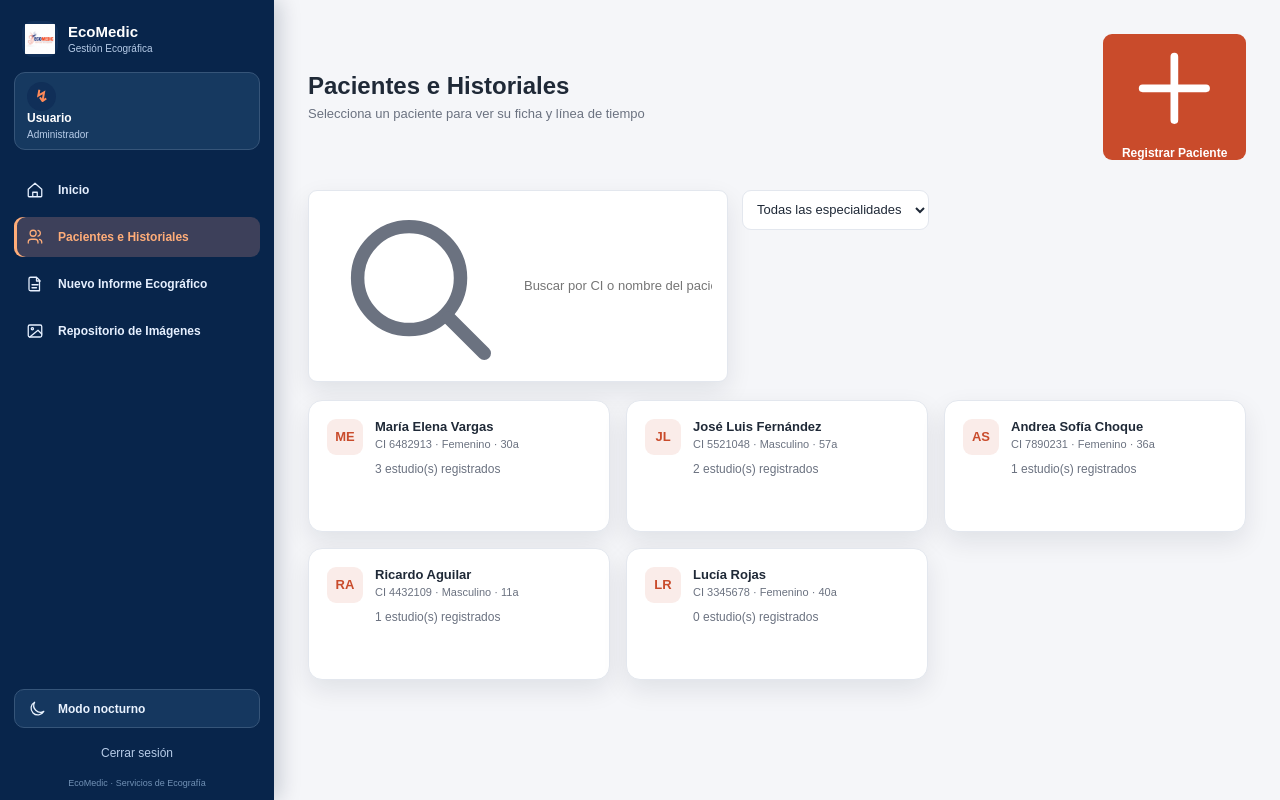
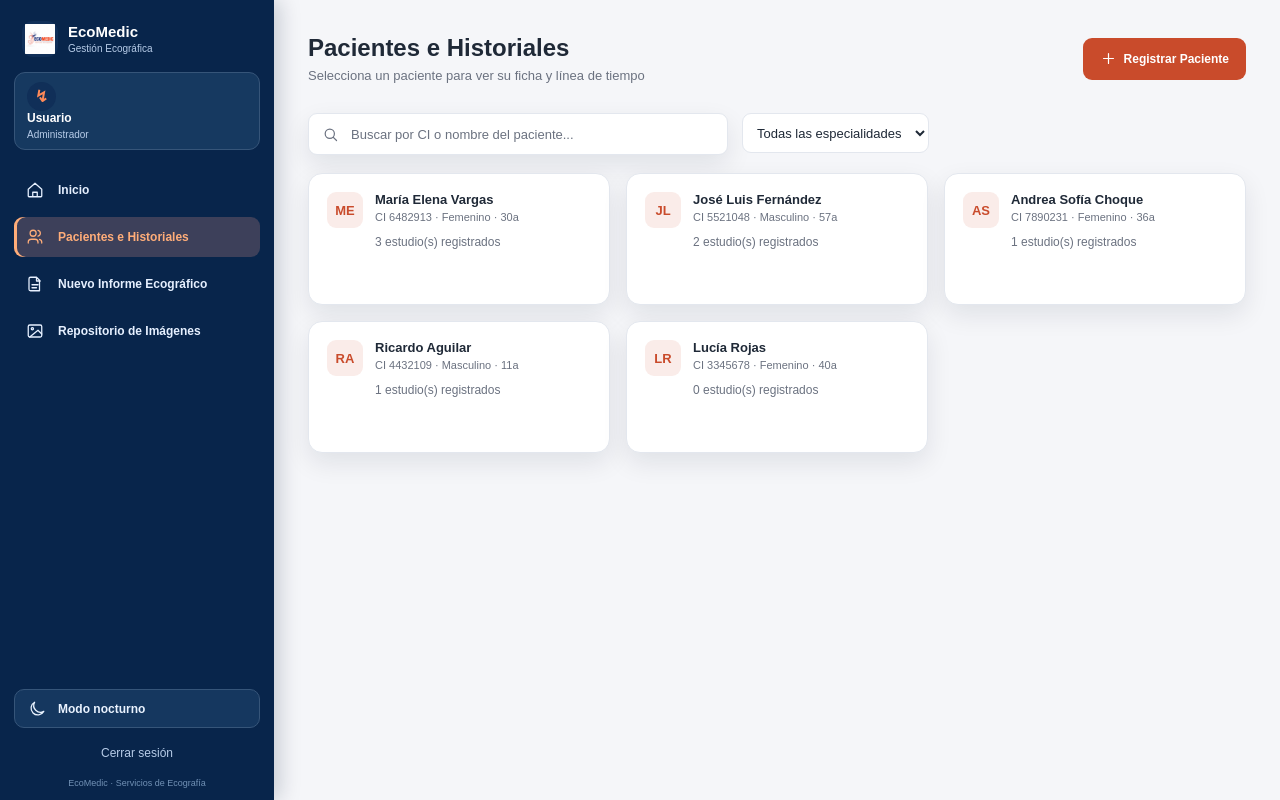
Before and after one commit to Emsof26/web-ecomedic, a React (Vite) app in the folder web-comedic/: page /pacientes in a window 1280 px wide. Built offline with nearby package versions, Linux system fonts and the light colour scheme.

Commit message:
ui: refine patient hover states and consistent SVG controls

```diff
--- a/web-comedic/src/pages/patients/PatientsHistoryPage.css
+++ b/web-comedic/src/pages/patients/PatientsHistoryPage.css
@@ -1,281 +1,54 @@
-.patients-page {
-  min-height: 100vh;
-  background: var(--app-background);
-}
+.patients-page { min-height: 100vh; background: var(--app-background); }
+.patients-page__content { min-height: 100vh; margin-left: 274px; padding: 34px 34px 60px; color: var(--text-primary); }
+.patients-page__header { display: flex; align-items: center; justify-content: space-between; gap: 24px; margin-bottom: 30px; }
+.patients-page__header h1 { margin: 0 0 6px; color: var(--text-primary); font-size: 24px; font-weight: 700; }
+.patients-page__header p { margin: 0; color: var(--text-secondary); font-size: 13px; }
 
-.patients-page__content {
-  min-height: 100vh;
-  margin-left: 274px;
-  padding: 34px 34px 60px;
-  color: var(--text-primary);
-}
+.patients-page__register { display: inline-flex; align-items: center; justify-content: center; gap: 7px; min-height: 42px; padding: 0 17px; align-self: center; border: 0; border-radius: 9px; background: var(--accent); color: #fff; font: inherit; font-size: 12px; font-weight: 700; cursor: pointer; }
+.patients-page__register svg { width: 17px; height: 17px; }
+.patients-page__register:hover { background: var(--accent-hover); transform: translateY(-1px); }
 
-.patients-page__header {
-  display: flex;
-  align-items: center;
-  justify-content: space-between;
-  gap: 24px;
-  margin-bottom: 30px;
-}
+.patients-page__read-only { display: flex; align-items: flex-start; gap: 8px; padding: 11px 14px; border: 1px solid var(--notice-border); border-radius: 9px; background: var(--notice-background); color: var(--text-primary); font-size: 13px; }
+.patients-page__read-only svg { width: 17px; height: 17px; flex: 0 0 17px; color: var(--accent); }
 
-.patients-page__header h1 {
-  margin: 0 0 6px;
-  color: var(--text-primary);
-  font-size: 24px;
-  font-weight: 700;
-}
+.patients-page__filters { display: flex; gap: 14px; margin: 0 0 18px; }
+.patients-page__filters label { width: min(100%, 420px); display: flex; align-items: center; gap: 10px; padding: 0 13px; border: 1px solid var(--border); border-radius: 9px; background: var(--surface); color: var(--text-secondary); box-shadow: var(--shadow); }
+.patients-page__filters label svg { width: 17px; height: 17px; flex: 0 0 17px; }
+.patients-page__filters label:focus-within { border-color: var(--accent); box-shadow: 0 0 0 3px rgba(201,75,43,.10); }
+.patients-page__filters input, .patients-page__filters select { height: 40px; border: 0; outline: 0; background: transparent; color: var(--text-primary); font: inherit; font-size: 13px; }
+.patients-page__filters input { width: 100%; }
+.patients-page__filters input::placeholder { color: var(--text-secondary); }
+.patients-page__filters select { padding: 0 10px; border: 1px solid var(--border); border-radius: 9px; background: var(--surface); }
+.patients-page__filters select:focus { border-color: var(--accent); }
 
-.patients-page__header p {
-  margin: 0;
-  color: var(--text-secondary);
-  font-size: 13px;
-}
+.patients-page__grid { display: grid; grid-template-columns: repeat(3, minmax(230px, 1fr)); gap: 16px; }
+.patient-card { min-height: 132px; display: flex; gap: 12px; padding: 18px; border: 1px solid var(--border); border-radius: 14px; background: var(--surface); color: var(--text-primary); text-align: left; cursor: pointer; box-shadow: var(--shadow); }
+.patient-card:hover, .patient-card:focus-visible { border-color: var(--accent); background: var(--surface-hover); transform: translateY(-1px); outline: none; }
+.patient-card__avatar { width: 36px; height: 36px; flex: 0 0 36px; display: grid; place-items: center; border-radius: 9px; background: rgba(201,75,43,.10); color: var(--accent); font-size: 13px; font-weight: 700; }
+.patient-card strong, .patient-card small, .patient-card em { display: block; }
+.patient-card strong { font-size: 13px; font-weight: 700; }
+.patient-card small { margin-top: 4px; color: var(--text-secondary); font-size: 11px; }
+.patient-card em { margin-top: 12px; color: var(--text-secondary); font-size: 12px; font-style: normal; }
+.patients-page__empty { color: var(--text-secondary); }
 
-.patients-page__register {
-  min-height: 42px;
-  padding: 0 17px;
-  align-self: center;
-  border: 0;
-  border-radius: 9px;
-  background: var(--accent);
-  color: #fff;
-  font: inherit;
-  font-size: 12px;
-  font-weight: 700;
-  cursor: pointer;
-}
+.patient-modal { position: fixed; z-index: 40; inset: 0; display: grid; place-items: center; padding: 20px; background: rgba(4,23,51,.58); }
+.patient-modal__form { width: min(100%,480px); padding: 24px; border: 1px solid var(--border); border-radius: 14px; background: var(--surface); color: var(--text-primary); box-shadow: 0 22px 48px rgba(0,0,0,.22); }
+.patient-modal__title, .patient-modal__actions { display: flex; align-items: center; justify-content: space-between; }
+.patient-modal__title h2 { margin: 0; font-size: 18px; }
+.patient-modal__title button { width: 34px; height: 34px; display: grid; place-items: center; border: 0; background: var(--surface-muted); border-radius: 8px; color: var(--text-secondary); cursor: pointer; }
+.patient-modal__title button svg { width: 17px; height: 17px; }
+.patient-modal__title button:hover { color: var(--accent); }
+.patient-modal label { display: grid; gap: 6px; margin-top: 14px; color: var(--text-primary); font-size: 12px; font-weight: 600; }
+.patient-modal input, .patient-modal select { height: 40px; padding: 0 10px; border: 1px solid var(--border); border-radius: 8px; background: var(--surface); color: var(--text-primary); font: inherit; }
+.patient-modal input:focus, .patient-modal select:focus { border-color: var(--accent); outline: 0; box-shadow: 0 0 0 3px rgba(201,75,43,.10); }
+.patient-modal__two-columns { display: grid; grid-template-columns: 1fr 1fr; gap: 12px; }
+.patient-modal p { padding: 10px; border-radius: 8px; background: var(--surface-muted); color: var(--text-secondary); font-size: 11px; line-height: 1.45; }
+.patient-modal__actions { justify-content: flex-end; gap: 9px; margin-top: 18px; }
+.patient-modal__actions button { min-height: 40px; padding: 0 16px; border: 1px solid var(--border); border-radius: 8px; background: var(--surface); color: var(--text-secondary); font: inherit; font-weight: 600; cursor: pointer; }
+.patient-modal__actions button:hover { background: var(--surface-muted); color: var(--text-primary); }
+.patient-modal__actions button[type="submit"] { border-color: var(--accent); background: var(--accent); color: #fff; }
+.patient-modal__actions button[type="submit"]:hover { background: var(--accent-hover); }
 
-.patients-page__register:hover { background: var(--accent-hover); }
-
-.patients-page__read-only {
-  padding: 11px 14px;
-  border: 1px solid var(--notice-border);
-  border-radius: 9px;
-  background: var(--notice-background);
-  color: var(--text-primary);
-  font-size: 13px;
-}
-
-.patients-page__filters {
-  display: flex;
-  gap: 14px;
-  margin: 0 0 18px;
-}
-
-.patients-page__filters label {
-  width: min(100%, 420px);
-  display: flex;
-  align-items: center;
-  gap: 10px;
-  padding: 0 13px;
-  border: 1px solid var(--border);
-  border-radius: 9px;
-  background: var(--surface);
-  color: var(--text-secondary);
-  box-shadow: var(--shadow);
-}
-
-.patients-page__filters input,
-.patients-page__filters select {
-  height: 40px;
-  border: 0;
-  outline: 0;
-  background: transparent;
-  color: var(--text-primary);
-  font: inherit;
-  font-size: 13px;
-}
-
-.patients-page__filters input { width: 100%; }
-
-.patients-page__filters select {
-  padding: 0 10px;
-  border: 1px solid var(--border);
-  border-radius: 9px;
-  background: var(--surface);
-}
-
-.patients-page__grid {
-  display: grid;
-  grid-template-columns: repeat(3, minmax(230px, 1fr));
-  gap: 16px;
-}
-
-.patient-card {
-  min-height: 132px;
-  display: flex;
-  gap: 12px;
-  padding: 18px;
-  border: 1px solid var(--border);
-  border-radius: 14px;
-  background: var(--surface);
-  color: var(--text-primary);
-  text-align: left;
-  cursor: pointer;
-  box-shadow: var(--shadow);
-}
-
-.patient-card:hover {
-  border-color: var(--accent);
-  transform: translateY(-1px);
-}
-
-.patient-card__avatar {
-  width: 36px;
-  height: 36px;
-  flex: 0 0 36px;
-  display: grid;
-  place-items: center;
-  border-radius: 9px;
-  background: rgba(201, 75, 43, .10);
-  color: var(--accent);
-  font-size: 13px;
-  font-weight: 700;
-}
-
-.patient-card strong,
-.patient-card small,
-.patient-card em { display: block; }
-
-.patient-card strong {
-  font-size: 13px;
-  font-weight: 700;
-}
-
-.patient-card small {
-  margin-top: 4px;
-  color: var(--text-secondary);
-  font-size: 11px;
-}
-
-.patient-card em {
-  margin-top: 12px;
-  color: var(--text-secondary);
-  font-size: 12px;
-  font-style: normal;
-}
-
-.patients-page__empty {
-  color: var(--text-secondary);
-}
-
-.patient-modal {
-  position: fixed;
-  z-index: 40;
-  inset: 0;
-  display: grid;
-  place-items: center;
-  padding: 20px;
-  background: rgba(4, 23, 51, .58);
-}
-
-.patient-modal__form {
-  width: min(100%, 480px);
-  padding: 24px;
-  border: 1px solid var(--border);
-  border-radius: 14px;
-  background: var(--surface);
-  color: var(--text-primary);
-  box-shadow: 0 22px 48px rgba(0, 0, 0, .22);
-}
-
-.patient-modal__title,
-.patient-modal__actions {
-  display: flex;
-  align-items: center;
-  justify-content: space-between;
-}
-
-.patient-modal__title h2 { margin: 0; font-size: 18px; }
-
-.patient-modal__title button {
-  border: 0;
-  background: var(--surface-muted);
-  border-radius: 8px;
-  color: var(--text-secondary);
-  font-size: 24px;
-  cursor: pointer;
-}
-
-.patient-modal label {
-  display: grid;
-  gap: 6px;
-  margin-top: 14px;
-  color: var(--text-primary);
-  font-size: 12px;
-  font-weight: 600;
-}
-
-.patient-modal input,
-.patient-modal select {
-  height: 40px;
-  padding: 0 10px;
-  border: 1px solid var(--border);
-  border-radius: 8px;
-  background: var(--surface);
-  color: var(--text-primary);
-  font: inherit;
-}
-
-.patient-modal__two-columns {
-  display: grid;
-  grid-template-columns: 1fr 1fr;
-  gap: 12px;
-}
-
-.patient-modal p {
-  padding: 10px;
-  border-radius: 8px;
-  background: var(--surface-muted);
-  color: var(--text-secondary);
-  font-size: 11px;
-}
-
-.patient-modal__actions {
-  justify-content: flex-end;
-  gap: 9px;
-  margin-top: 18px;
-}
-
-.patient-modal__actions button {
-  min-height: 40px;
-  padding: 0 16px;
-  border: 1px solid var(--border);
-  border-radius: 8px;
-  background: var(--surface);
-  color: var(--text-secondary);
-  font: inherit;
-  font-weight: 600;
-  cursor: pointer;
-}
-
-.patient-modal__actions button[type="submit"] {
-  border-color: var(--accent);
-  background: var(--accent);
-  color: #fff;
-}
-
-@media (max-width: 900px) {
-  .patients-page__grid { grid-template-columns: repeat(2, minmax(230px, 1fr)); }
-}
-
-@media (max-width: 768px) {
-  .patients-page__content {
-    margin-left: 0;
-    padding: 82px 20px 40px;
-  }
-
-  .patients-page__header {
-    align-items: flex-start;
-    flex-direction: column;
-  }
-
-  .patients-page__register { width: 100%; }
-  .patients-page__grid { grid-template-columns: 1fr; }
-  .patients-page__filters { flex-direction: column; }
-  .patients-page__filters label { width: 100%; }
-}
-
-@media (max-width: 480px) {
-  .patient-modal__two-columns { grid-template-columns: 1fr; gap: 0; }
-}
+@media (max-width:900px) { .patients-page__grid { grid-template-columns: repeat(2,minmax(230px,1fr)); } }
+@media (max-width:768px) { .patients-page__content { margin-left:0; padding:82px 20px 40px; } .patients-page__header { align-items:flex-start; flex-direction:column; } .patients-page__register { width:100%; } .patients-page__grid { grid-template-columns:1fr; } .patients-page__filters { flex-direction:column; } .patients-page__filters label { width:100%; } }
+@media (max-width:480px) { .patient-modal__two-columns { grid-template-columns:1fr; gap:0; } }
```
